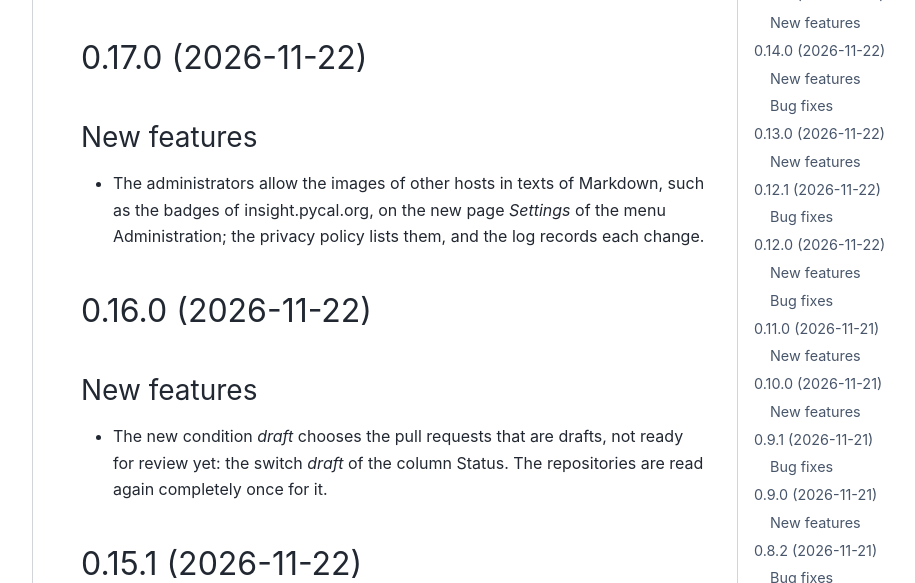
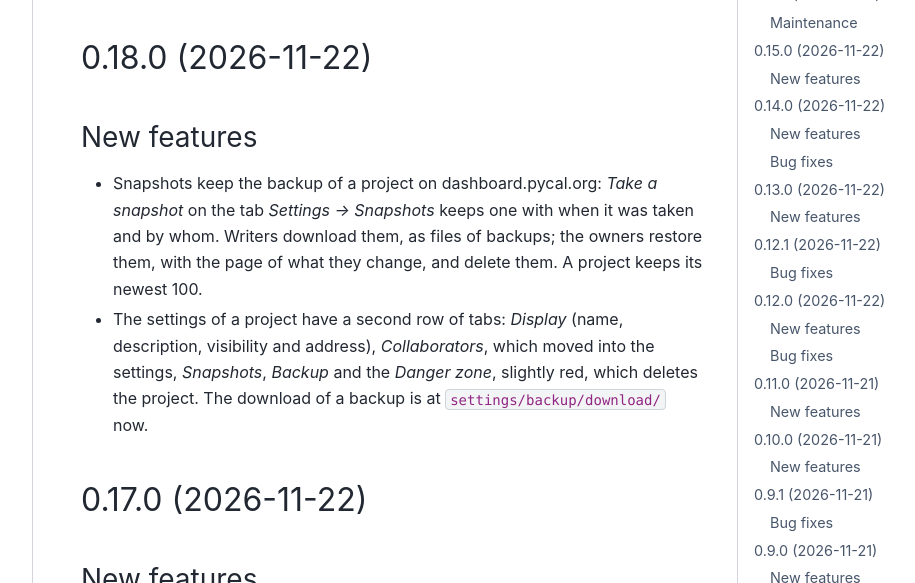
Before and after one commit to PyCalendar/dashboard.pycal.org, a Sphinx documentation site: the page built from docs/changelog.rst, in a window 1280 px wide and 900 px high, cut to the strip 317-900 px from the top of the window. Shown: the whole strip, without its empty margins (287-1202 px from the left). Built offline with Sphinx 7.4.7 and the PyData theme 0.15.4, drawn with Linux system fonts in a browser that asks for light colours; the version number could not be read and is left out; some of the changed text lies outside the part shown.

Commit message:
Release 0.18.0
Co-Authored-By: Claude Opus 5.5 <noreply@anthropic.com>

```diff
--- a/docs/changelog.rst
+++ b/docs/changelog.rst
@@ -8,6 +8,16 @@ Changelog
 .. include:: _build/unreleased.rst
 
 .. towncrier release notes start
+
+0.18.0 (2026-11-22)
+-------------------
+
+New features
+~~~~~~~~~~~~
+
+- Snapshots keep the backup of a project on dashboard.pycal.org: *Take a snapshot* on the tab *Settings → Snapshots* keeps one with when it was taken and by whom. Writers download them, as files of backups; the owners restore them, with the page of what they change, and delete them. A project keeps its newest 100.
+- The settings of a project have a second row of tabs: *Display* (name, description, visibility and address), *Collaborators*, which moved into the settings, *Snapshots*, *Backup* and the *Danger zone*, slightly red, which deletes the project. The download of a backup is at ``settings/backup/download/`` now.
+
 
 0.17.0 (2026-11-22)
 -------------------
```
Also changed, not shown: 2 other files.
